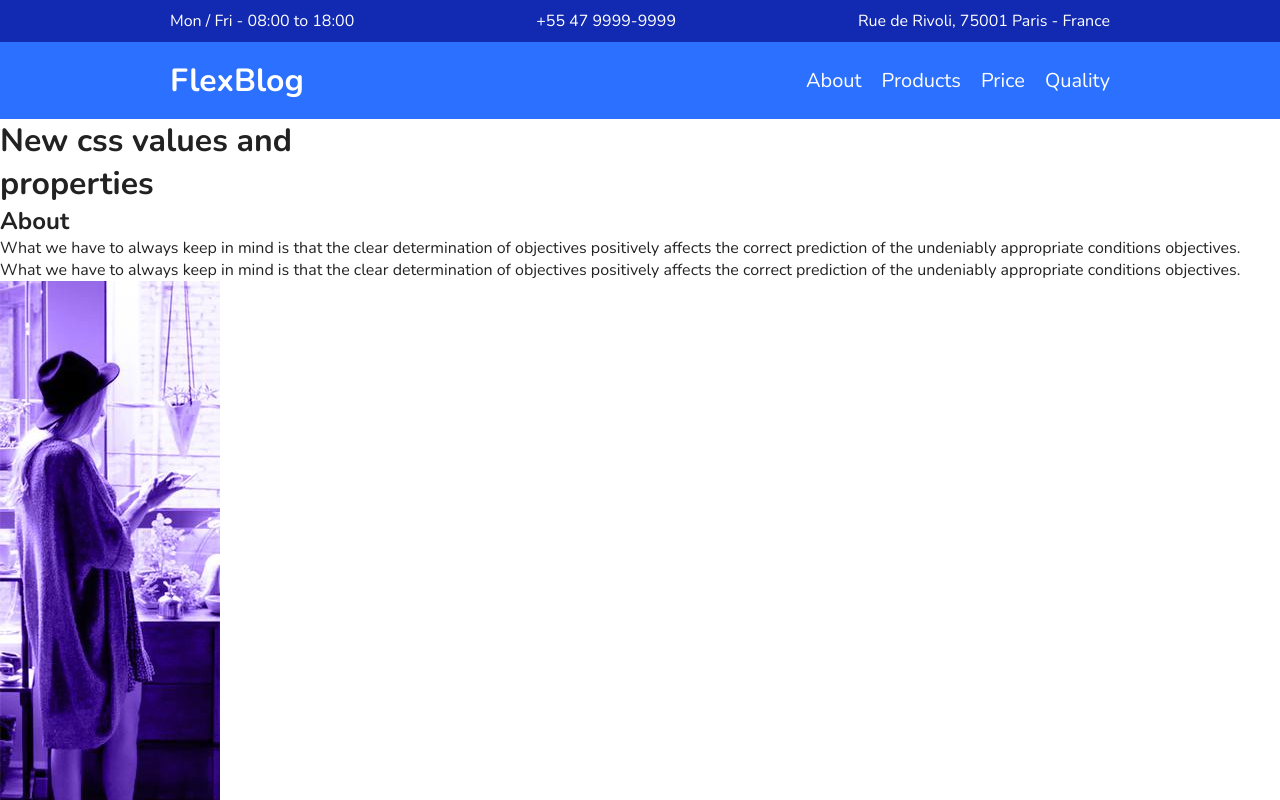
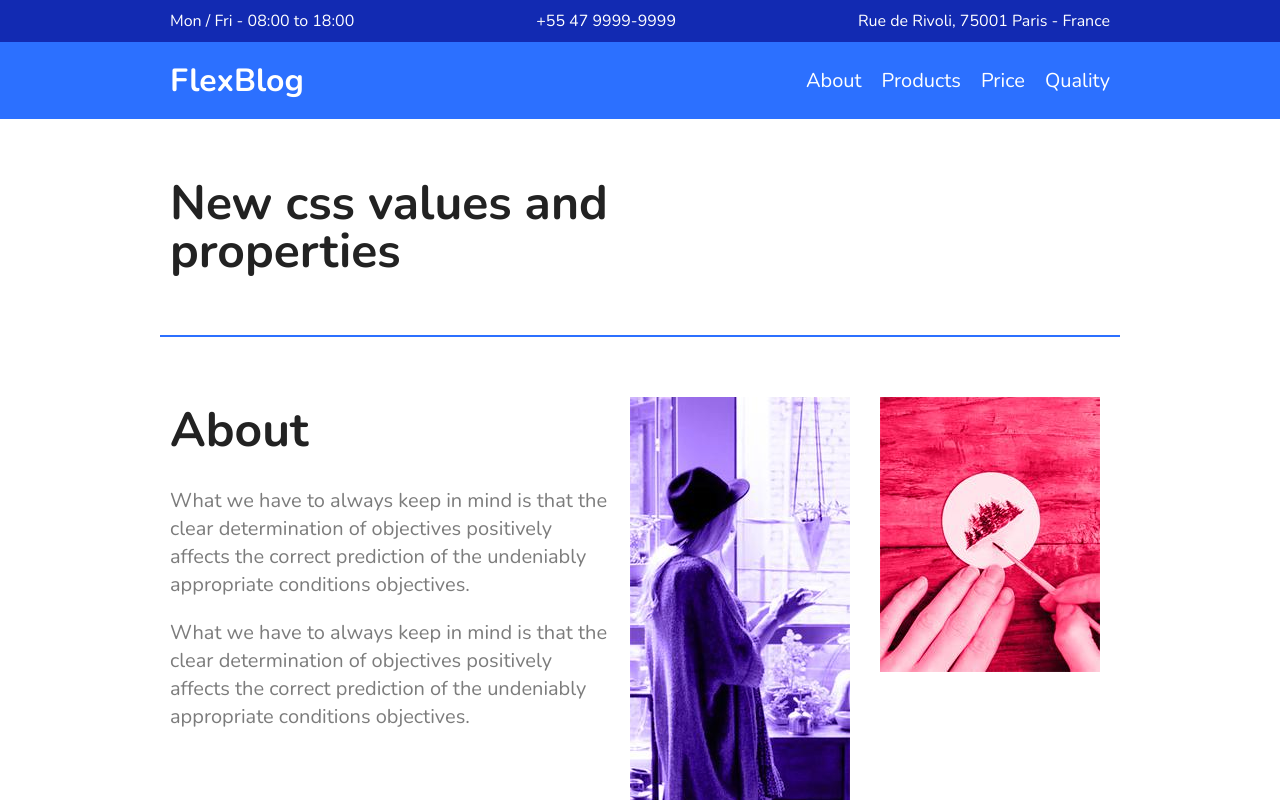
Before and after one commit to CarlosHPires/flexbox-project-study, a plain HTML site: page index.html in a window 1280 px wide. Shown: the top 800 px of the page. Drawn offline with nearby package versions, Linux system fonts and the light colour scheme.

Commit message:
feat: I stylized the blog's about

```diff
--- a/styles.css
+++ b/styles.css
@@ -97,3 +97,47 @@ img {
 .menu-nav a:hover {
   color: #122ab2;
 }
+
+/*Introduction*/
+
+.introduction {
+  font-size: 3rem;
+  line-height: 1;
+  max-width: 960px;
+  margin: 0 auto;
+  padding: 60px 10px;
+}
+
+/*About*/
+
+.about {
+  border-top: 2px solid #2c70ff;
+  border-bottom: 2px solid #2c70ff;
+  max-width: 960px;
+  margin: 0 auto;
+  padding: 60px 0;
+  display: flex;
+  flex-wrap: wrap;
+}
+
+.about-info {
+  flex: 2 1 300px;
+  margin: 0 10px;
+}
+
+.about h1 {
+  font-size: 3rem;
+  margin-bottom: 0.5em;
+}
+
+.about p {
+  font-size: 1.25rem;
+  line-height: 1.4;
+  margin-bottom: 1em;
+  color: #7c7c7c;
+}
+
+.about-img {
+  flex: 1 1 160px;
+  margin: 0 10px;
+}
```
